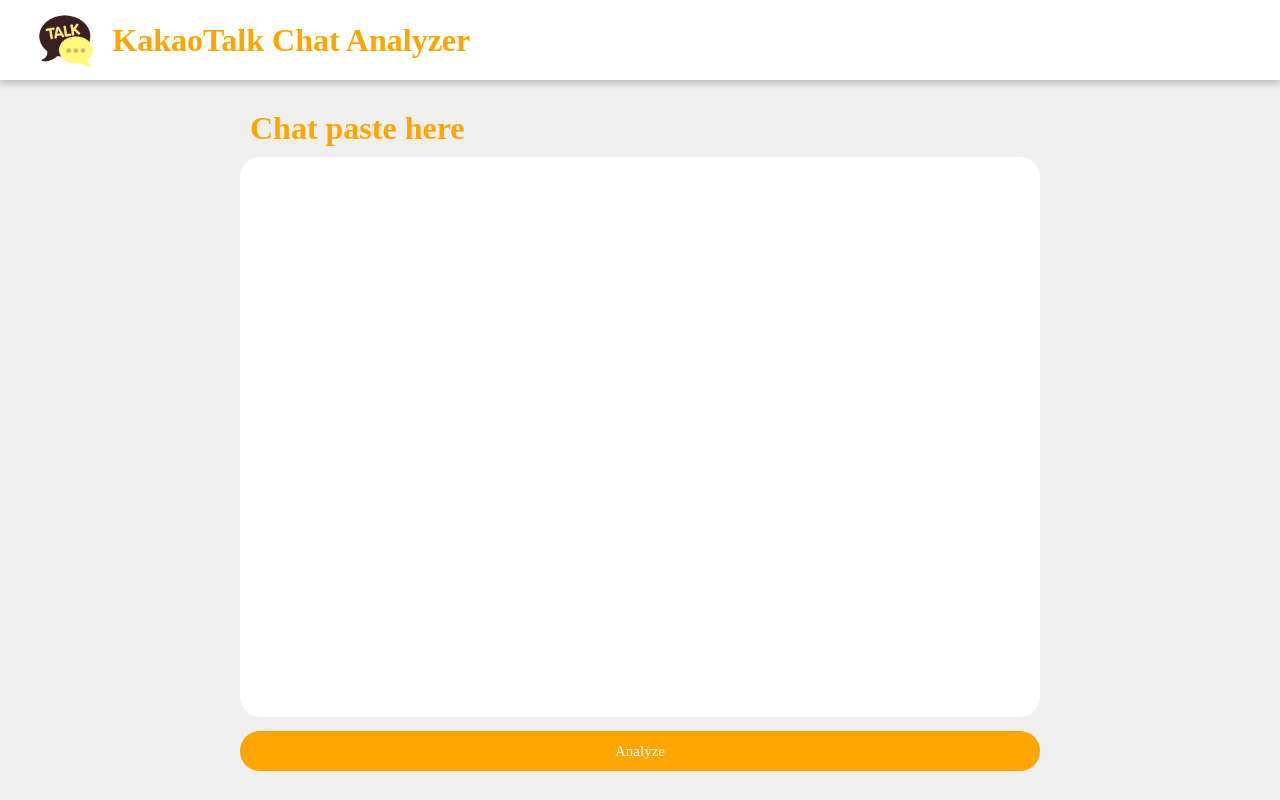
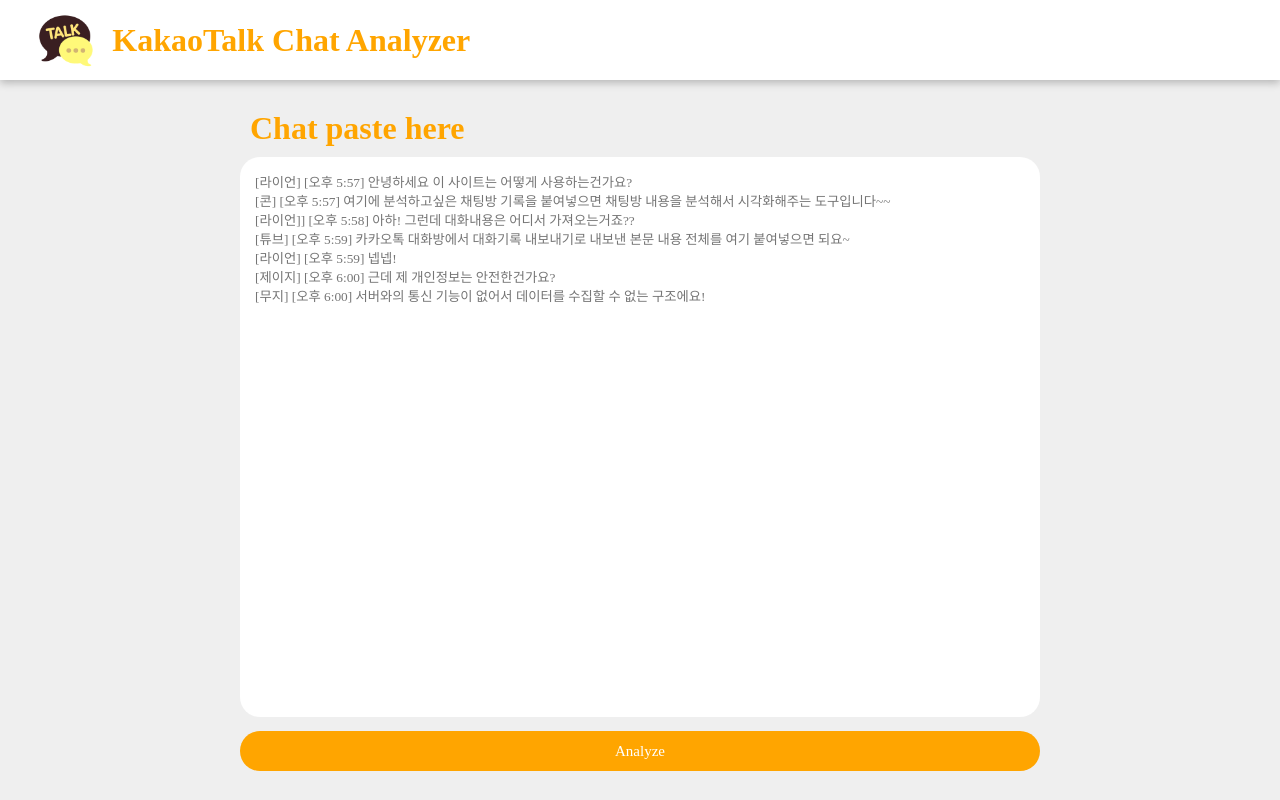
Before and after one commit to 0x000613/KakaoTalk-Analyzer, a React (Create React App) app: page / in a window 1280 px wide. Built offline with nearby package versions, Linux system fonts and the light colour scheme; a web font is replaced by a local one.

Commit message:
Update: ChatCountChart.js
- Title 수정
- 1~3등까지 트로피 이모지를 보여주도록 수정
- 채팅 횟수도 출력하도록 수정

```diff
--- a/src/App.js
+++ b/src/App.js
@@ -83,6 +83,15 @@
 `
 
 const App = () => {
+  // Sample Text
+  const sampleText = `[라이언] [오후 5:57] 안녕하세요 이 사이트는 어떻게 사용하는건가요?
+[콘] [오후 5:57] 여기에 분석하고싶은 채팅방 기록을 붙여넣으면 채팅방 내용을 분석해서 시각화해주는 도구입니다~~
+[라이언]] [오후 5:58] 아하! 그런데 대화내용은 어디서 가져오는거죠??
+[튜브] [오후 5:59] 카카오톡 대화방에서 대화기록 내보내기로 내보낸 본문 내용 전체를 여기 붙여넣으면 되요~
+[라이언] [오후 5:59] 넵넵!
+[제이지] [오후 6:00] 근데 제 개인정보는 안전한건가요?
+[무지] [오후 6:00] 서버와의 통신 기능이 없어서 데이터를 수집할 수 없는 구조에요!`
+
   // 채팅 내용 Input State
   const [chatText, setChatText] = useState('');
   // 채팅 내용 Input State 변경 감지 함수
@@ -101,7 +110,7 @@
     // 입력된 값이 정상적이지 않을경우 처리 종료
     if (!chatText || chatText.trim().length <= 0 || chatText.trim() === '') {
       setChatText('');
-      return alert('[ERR] 입력 값이 올바르지 않습니다.');
+      return alert('[ERR] 입력 값이 존재하지 않습니다.');
     }
 
     // 워드클라우드 데이터를 보관할 오브젝트 초기화
@@ -181,6 +190,7 @@
     }
     // 분석 결과를 anayzeResult State에 할당
     setAnalyzeResult(analyzeResult);
+    console.log(analyzeResult.chatCountData);
   }
 
   return (
@@ -194,7 +204,7 @@
         {/* 워드클라우드 */}
         {!analyzeResult.wordCloudData &&
           <>
-            <ChatTextInputBox onChange={onChangeChatText} value={chatText} />
+          <ChatTextInputBox onChange={onChangeChatText} value={chatText} placeholder={ sampleText } />
             <Button height='40px' fontSize='15px' margin='10px 0 0 0' text='Analyze' onClick={AnalyzeBtnClicked} />
           </>
         }
--- a/src/Components/ChatCountChart.js
+++ b/src/Components/ChatCountChart.js
@@ -36,12 +36,12 @@
 const ChatCountChart = ({ data }) => {
     return (
         <>
-        <ContainerTitle>🔥 Number of message</ContainerTitle>
+        <ContainerTitle>🌟 Number of message</ContainerTitle>
             <ChartContainer>
                 <div style={{marginTop: '18px', marginLeft: '10px', width: '50%'}}>
-                    <h2>Top 5 Best Talker</h2>
+                    <h2>🔥 Top 5 Most Talker</h2>
                     {data.slice(0, 5).map((sender, index) => (
-                        <TopUser key={index}>{ index + 1 }. { sender.id }</TopUser>
+                        <TopUser key={index}>{index + 1}. {sender.id} | {sender.value} Times { index === 0 ? '🥇' : index === 1 ? '🥈' : index === 2 ? '🥉' : null }</TopUser>
                     ))}
                 </div>
                 <ChartWrapper>
```
